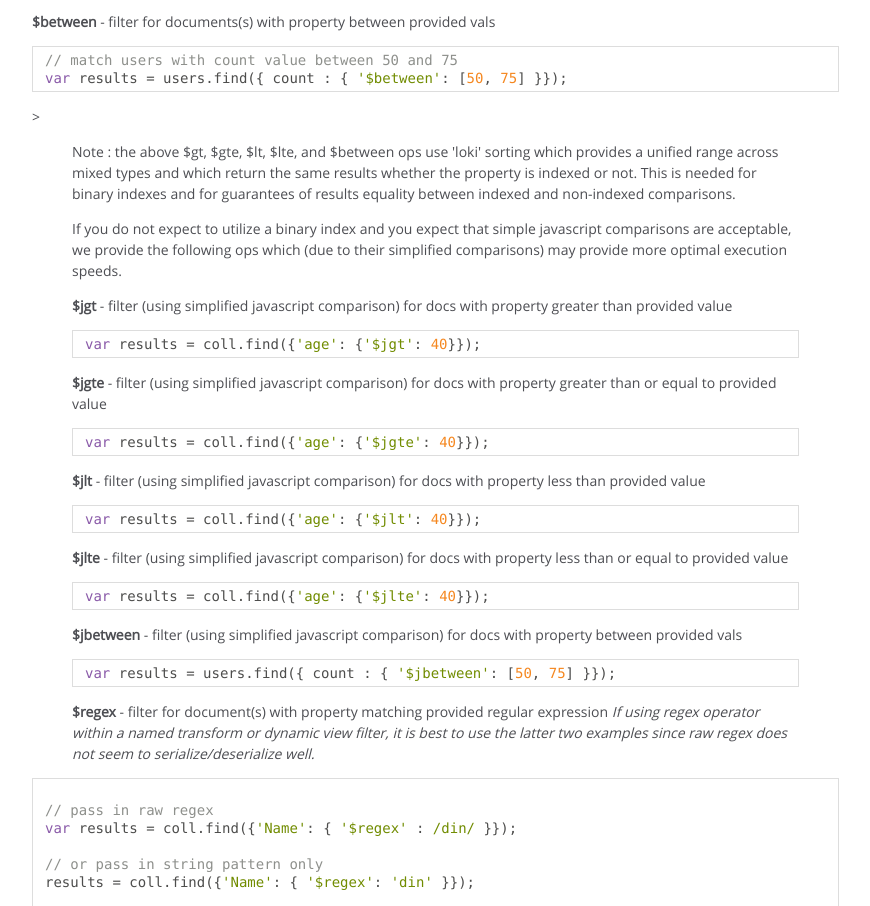
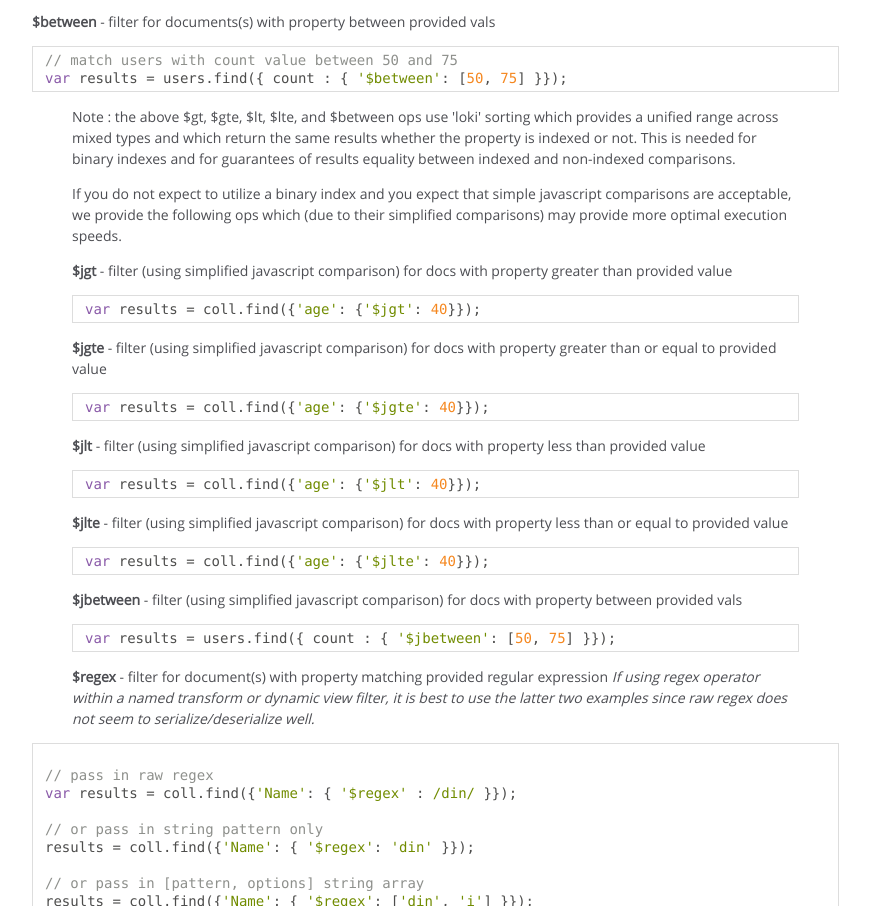
Before and after one commit to techfort/LokiJS, a website: page docs/tutorial-Query Examples.html in a window 1280 px wide. Shown: the part 2176-3082 px from the top of the page, without its empty margins (0-870 px from the left). Drawn offline with Linux system fonts and the light colour scheme.

Commit message:
Update tutorial-Query Examples.html
Remove > before the Note.

```diff
--- a/docs/tutorial-Query Examples.html
+++ b/docs/tutorial-Query Examples.html
@@ -81,7 +81,7 @@
 <pre class="prettyprint source lang-javascript"><code>var results = coll.find({'age': {'$lt': 40}});</code></pre><p><strong>$lte</strong> - filter for document(s) with property less than or equal to provided value</p>
 <pre class="prettyprint source lang-javascript"><code>var results = coll.find({'age': {'$lte': 40}});</code></pre><p><strong>$between</strong> - filter for documents(s) with property between provided vals</p>
 <pre class="prettyprint source lang-javascript"><code>// match users with count value between 50 and 75
-var results = users.find({ count : { '$between': [50, 75] }});</code></pre><p>&gt;</p>
+var results = users.find({ count : { '$between': [50, 75] }});</code></pre>
 <blockquote>
 <p>Note : the above $gt, $gte, $lt, $lte, and $between ops use 'loki' sorting which provides a unified range across
 mixed types and which return the same results whether the property is indexed or not. This is needed for binary
```
